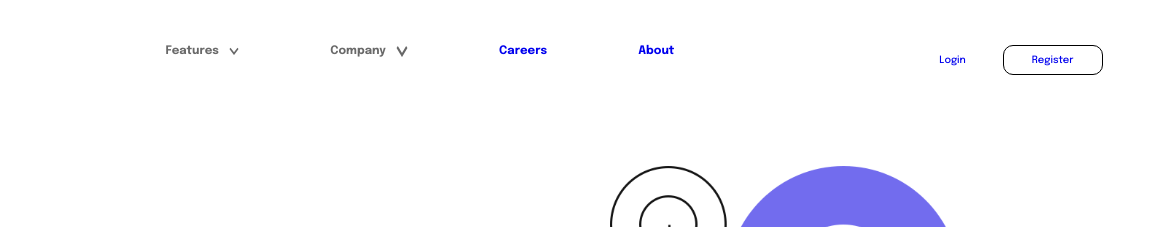
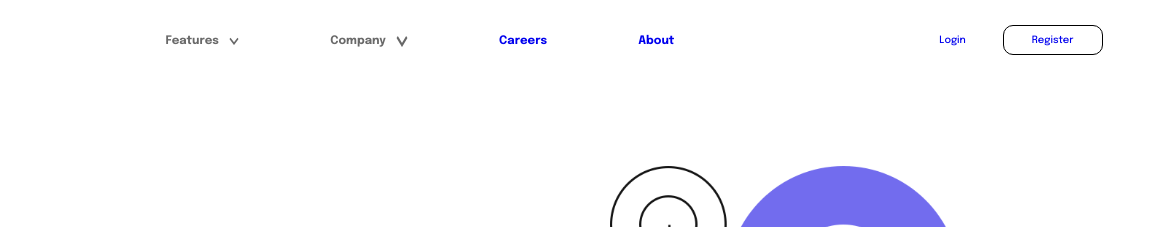
Before and after one commit to fabiosmorinigo/dropDownNavigation, a website: page index.html in a window 1280 px wide. Shown: the top 227 px of the page, 109-1280 px from the left. Drawn offline with Linux system fonts and the light colour scheme.

Commit message:
Fix nav top

```diff
--- a/style.css
+++ b/style.css
@@ -295,10 +295,12 @@ html {
     grid-column: 2 / 13;
     grid-row: 1 / 1;
     justify-content: space-between;
-    margin-top: 45px;
+    /* margin-top: 45px; */
+    /* padding-top: 20px; */
     font-size: 1rem;
     color: var(--lightText);
     margin-left: 110px;
+    padding-top: 25px;
   }
 
   .header a {
@@ -313,6 +315,7 @@ html {
     display: flex;
     justify-content: space-around;
     width: 600px;
+    margin-top: 10px;
   }
 
   .flex1 #featuresTitle2 {
```
